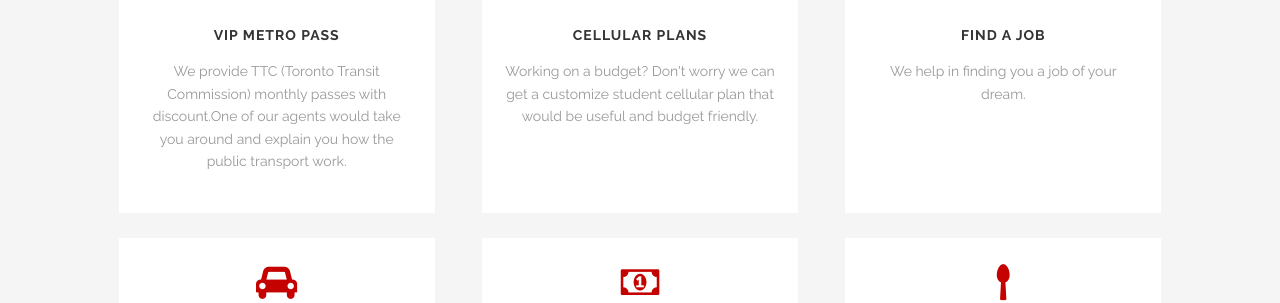
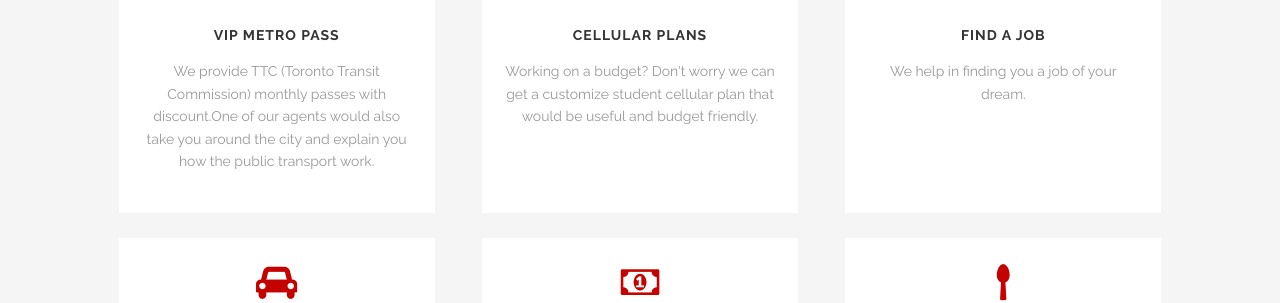
Before and after one commit to prabhav/saw, a Jekyll site: the page built from index.markdown, in a window 1280 px wide and 900 px high, scrolled down 2627 px. Shown: the part 197-500 px from the top of the window. Built offline with Jekyll 4.4.1, drawn with Linux system fonts in a browser that asks for light colours.

Commit message:
Updated Index

```diff
--- a/index.markdown
+++ b/index.markdown
@@ -62,7 +62,8 @@ students:
 - icon: bicycle
   title: VIP Metro Pass
   description: We provide TTC (Toronto Transit Commission) monthly passes with discount.One
-    of our agents would take you around and explain you how the public transport work.
+    of our agents would also take you around the city and explain you how the public
+    transport work.
 - icon: phone
   title: Cellular Plans
   description: Working on a budget? Don't worry we can get a customize student cellular
```
